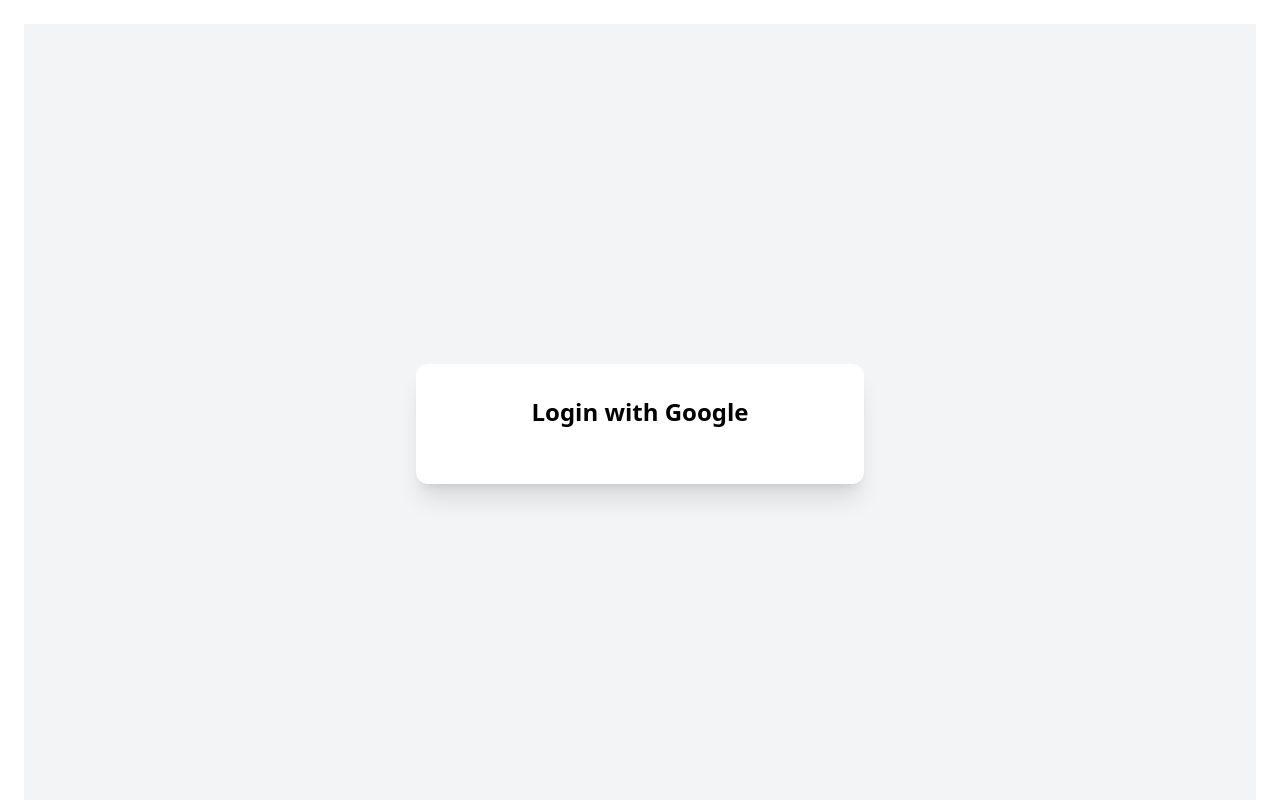
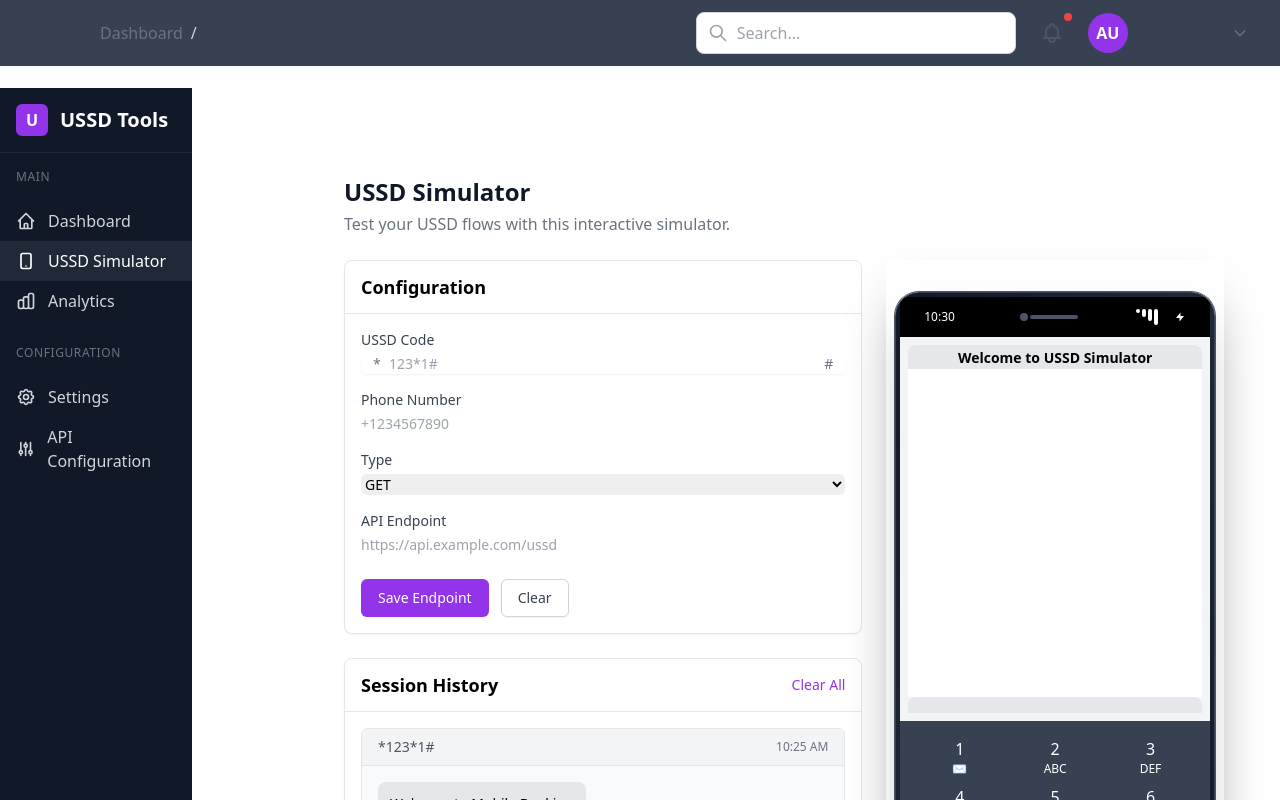
Before and after one commit to KorirMoze/USSD-Simulator, a Nuxt app in the folder ussd-sandbox/: page / in a window 1280 px wide. Shown: the top 800 px of the page. Built offline with nearby package versions, Linux system fonts and the light colour scheme.

Commit message:
mainpage

```diff
--- a/ussd-sandbox/pages/index.vue
+++ b/ussd-sandbox/pages/index.vue
@@ -1,6 +1,6 @@
 <template>
     <div class="p-6">
-      <Login />
+      <MainPage />
     </div>
   </template>
 <script  setup>
```
